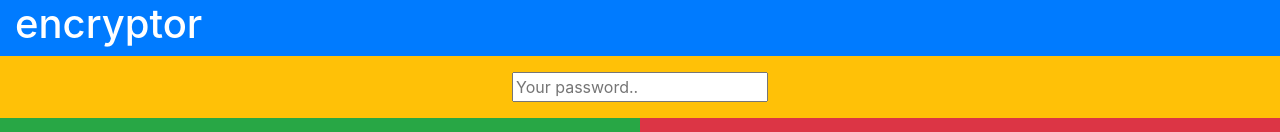
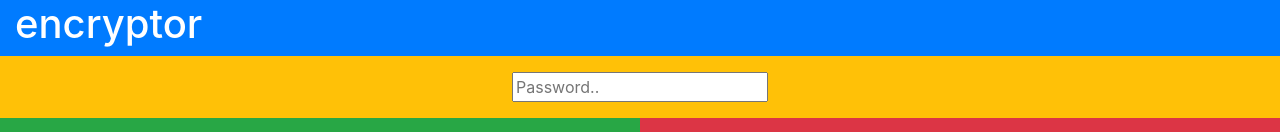
Before and after one commit to IsleBeeGun/encryptor, a React (Create React App) app: page / in a window 1280 px wide. Shown: the top 132 px of the page. Built offline with nearby package versions, Linux system fonts and the light colour scheme.

Commit message:
https://www.npmjs.com/package/@fortawesome/react-fontawesome

```diff
--- a/package.json
+++ b/package.json
@@ -3,6 +3,9 @@
   "version": "0.1.0",
   "private": true,
   "dependencies": {
+    "@fortawesome/fontawesome-svg-core": "^1.2.25",
+    "@fortawesome/free-solid-svg-icons": "^5.11.2",
+    "@fortawesome/react-fontawesome": "^0.1.7",
     "bootstrap": "^4.3.1",
     "node-sass": "^4.13.0",
     "normalize.css": "^8.0.1",
--- a/src/components/Encryptor/Key/Key.jsx
+++ b/src/components/Encryptor/Key/Key.jsx
@@ -18,7 +18,8 @@
       <div className="Key row">
         <div className="col bg-warning">
           <input
-            placeholder="Your password.."
+            type="password"
+            placeholder="Password.. "
             onChange={this.handleKeyChange}
           />
         </div>
```
Also changed, not shown: 1 other file (tests, documents, lock files or other folders).
